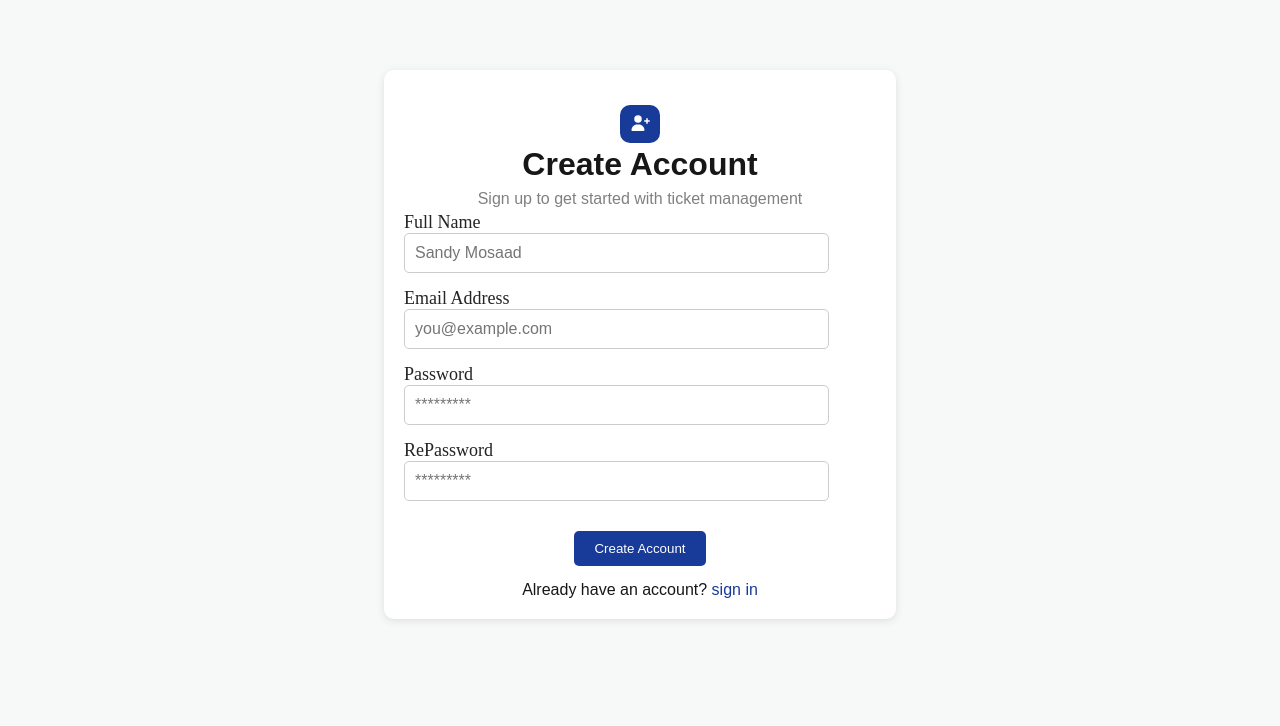
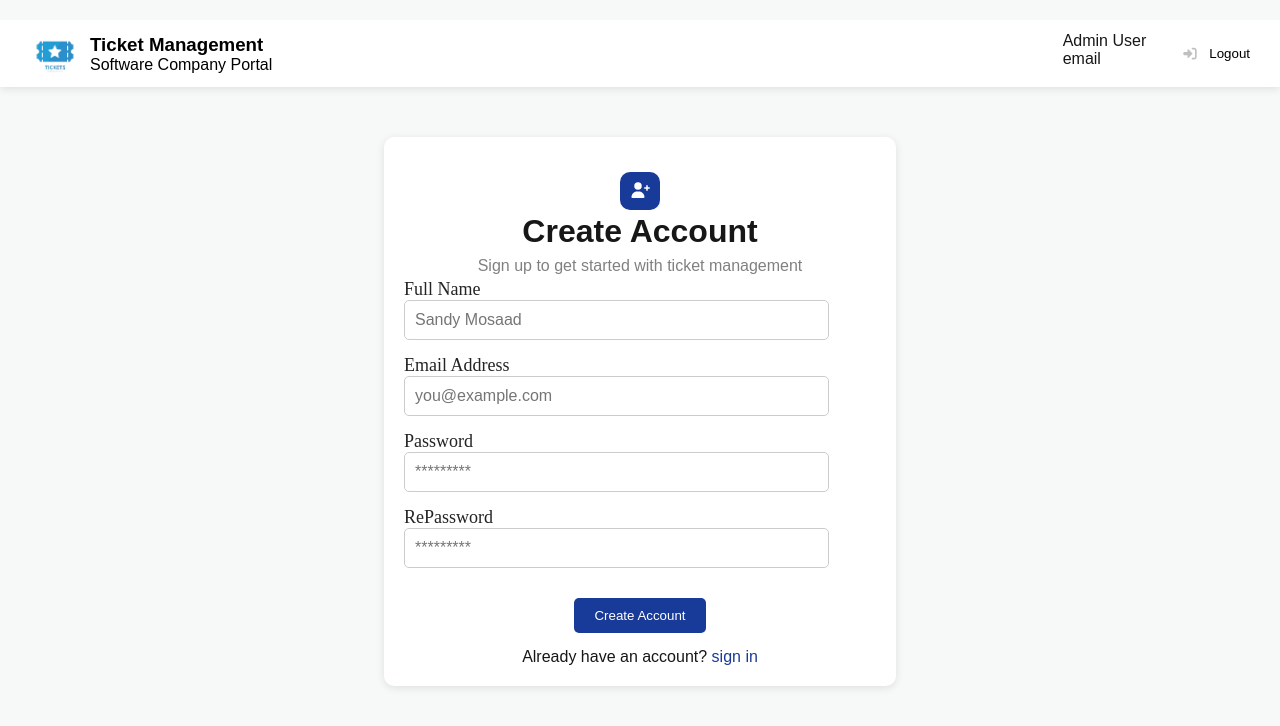
Before and after one commit to sandymosaad/ticket-management-system, a Next.js app in the folder ticket-management-system-next/: page /signup in a window 1280 px wide. Shown: the top 726 px of the page. Built offline with nearby package versions, Linux system fonts and the light colour scheme; no server answers.

Commit message:
Add navbar component

```diff
--- /dev/null
+++ b/ticket-management-system-next/app/compoments/Navbar/Navbar.jsx
@@ -0,0 +1,36 @@
+import logo from "../../assets/logo.png";
+import Image from "next/image";
+import style from "./navbar.module.css";
+import  Link  from 'next/link';
+import { FontAwesomeIcon } from "@fortawesome/react-fontawesome";
+import { faRightToBracket } from "@fortawesome/free-solid-svg-icons";
+
+export default function Navbar() {
+  return (
+    <nav className={style.nav}>
+      <div className={style.brand} >
+          <Image
+          src={logo}
+          alt="logo"
+          width={70}
+          quality={100}
+          />
+          <Link className={style.navLink} href="/">
+            <h3>Ticket Management</h3>
+            <p>Software Company Portal</p>
+          </Link>
+      </div>
+
+      <div className={style.user}>
+        <div className={style.userData}>
+          <p>Admin User</p>
+           <p>email</p>
+        </div>
+        <button className={style.logoutButton}>
+          <FontAwesomeIcon icon={faRightToBracket} className={style.icon }/>
+          Logout
+        </button>
+      </div>
+    </nav>
+  );
+}
--- /dev/null
+++ b/ticket-management-system-next/app/compoments/Navbar/navbar.module.css
@@ -0,0 +1,45 @@
+.nav {
+  display: flex;
+  align-items: center;
+  justify-content: space-between;
+  gap: 20px;
+  background-color: rgb(255, 255, 255);
+  box-shadow: 0 2px 8px rgba(0, 0, 0, 0.1);
+  padding: 10px 20px;
+}
+
+.brand , .logoutButton{
+  display: flex;
+  align-items: center;
+}
+
+.navLink {
+  text-decoration: none;
+  color: black;
+}
+
+.user {
+  display: flex;
+  gap: 15px;
+}
+
+.navLink:hover , .userData:hover {
+  color:  rgb(24, 58, 152);
+}
+
+
+.logoutButton {
+  background-color: white;
+  border: none;
+  padding: 10px;
+  border-radius: 5px;
+}
+
+.logoutButton:hover{
+  background-color: rgb(232, 234, 234);
+}
+.icon{
+    color: rgb(192, 192, 192);
+    width: 28px;
+    padding: 5px;
+}
--- a/ticket-management-system-next/app/layout.js
+++ b/ticket-management-system-next/app/layout.js
@@ -1,5 +1,6 @@
 import { Geist, Geist_Mono } from "next/font/google";
 import "./globals.css";
+import Navbar from "./compoments/Navbar/Navbar";
 
 const geistSans = Geist({
   variable: "--font-geist-sans",
@@ -20,6 +21,7 @@ export default function RootLayout({ children }) {
   return (
     <html lang="en">
       <body className={`${geistSans.variable} ${geistMono.variable}`}>
+        <Navbar/>
         {children}
       </body>
     </html>
--- a/ticket-management-system-next/app/lib/data-service.js
+++ b/ticket-management-system-next/app/lib/data-service.js
@@ -1,3 +1,4 @@
+"use client"
 import { supabase } from "./supabaseClient";
 
 export async function getUsers() {
@@ -25,3 +26,9 @@ export async function addUserProfile(profile) {
 
   return data;
 }
+
+export async function getLogedInUser() {
+    const { data: { user } } = await supabase.auth.getUser()
+      console.log(user)
+      return user;
+}
--- a/ticket-management-system-next/app/login/page.jsx
+++ b/ticket-management-system-next/app/login/page.jsx
@@ -30,6 +30,9 @@ export default function SignIn() {
             return;
         }
         console.log("User signed in successfully:", data);
+
+        // const { data: { user } } = await supabase.auth.getUser()
+        // console.log(user)
         router.push('/')
 
     }
```
Also changed, not shown: ticket-management-system-next/app/page.js (+7 -63 lines), ticket-management-system-next/app/tickets/page.jsx (+5 -6 lines), ticket-management-system-next/app/assets/logo.png (added).
